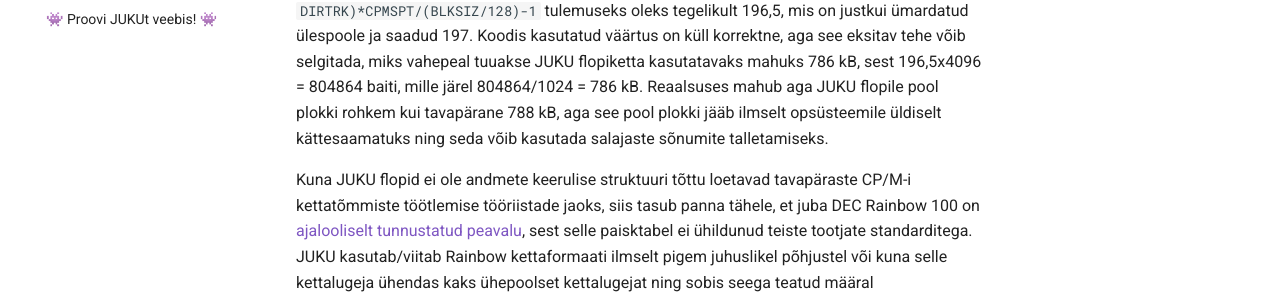
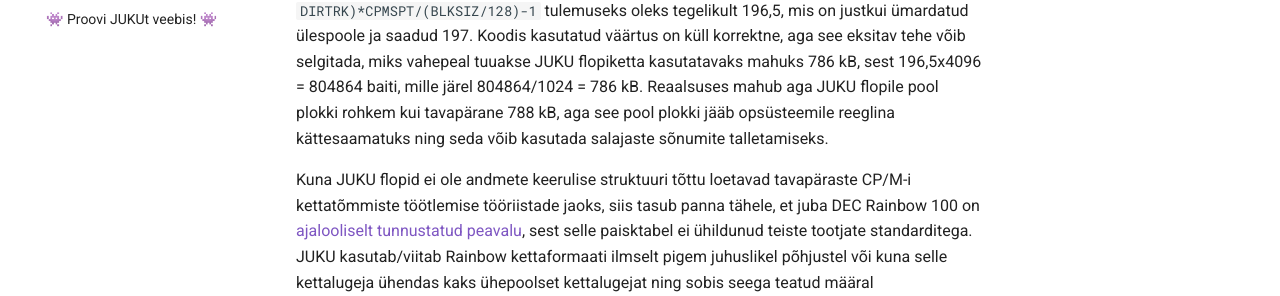
Before and after one commit to infoaed/juku3000, an MkDocs documentation site: the page built from docs/kettad.md, in a window 1280 px wide and 900 px high, scrolled down 1493 px. Shown: the part 259-555 px from the top of the window. Built offline with MkDocs 1.6.1 and Material for MkDocs 9.7.7, drawn with Linux system fonts in a browser that asks for light colours; comment, search, counter and statistics services are not loaded.

Commit message:
Update kettad.md

````diff
--- a/docs/kettad.md
+++ b/docs/kettad.md
@@ -33,7 +33,7 @@
 DIRCHK	EQU	20H
 ```
 
-Need vastavad üldjoontes ülal tehtud arvutustele, kuigi kommentaaris toodud tehte `(TRACKS-DIRTRK)*CPMSPT/(BLKSIZ/128)-1` tulemuseks oleks tegelikult 196,5, mis on justkui ümardatud ülespoole ja saadud 197. Koodis kasutatud väärtus on küll korrektne, aga see eksitav tehe võib selgitada, miks vahepeal tuuakse JUKU flopiketta kasutatavaks mahuks 786 kB, sest 196,5x4096 = 804864 baiti, mille järel 804864/1024 = 786 kB. Reaalsuses mahub aga JUKU flopile pool plokki rohkem kui tavapärane 788 kB, aga see pool plokki jääb ilmselt opsüsteemile üldiselt kättesaamatuks ning seda võib kasutada salajaste sõnumite talletamiseks.
+Need vastavad üldjoontes ülal tehtud arvutustele, kuigi kommentaaris toodud tehte `(TRACKS-DIRTRK)*CPMSPT/(BLKSIZ/128)-1` tulemuseks oleks tegelikult 196,5, mis on justkui ümardatud ülespoole ja saadud 197. Koodis kasutatud väärtus on küll korrektne, aga see eksitav tehe võib selgitada, miks vahepeal tuuakse JUKU flopiketta kasutatavaks mahuks 786 kB, sest 196,5x4096 = 804864 baiti, mille järel 804864/1024 = 786 kB. Reaalsuses mahub aga JUKU flopile pool plokki rohkem kui tavapärane 788 kB, aga see pool plokki jääb opsüsteemile reeglina kättesaamatuks ning seda võib kasutada salajaste sõnumite talletamiseks.
 
 Kuna JUKU flopid ei ole andmete keerulise struktuuri tõttu loetavad tavapäraste CP/M-i kettatõmmiste töötlemise tööriistade jaoks, siis tasub panna tähele, et juba DEC Rainbow 100 on [ajalooliselt tunnustatud peavalu](https://en.wikipedia.org/wiki/Rainbow_100#Problems), sest selle paisktabel ei ühildunud teiste tootjate standarditega. JUKU kasutab/viitab Rainbow kettaformaati ilmselt pigem juhuslikel põhjustel või kuna selle kettalugeja ühendas kaks ühepoolset kettalugejat ning sobis seega teatud määral koodidoonoriks -- igatahes JUKU paisktabel tundub peale vaadates veel omal moel eksootiline ja on [samuti leitav lähtekoodist](https://github.com/infoaed/juku3000/blob/master/src/EKDOS30.ASM#L80-L93):
 
````
